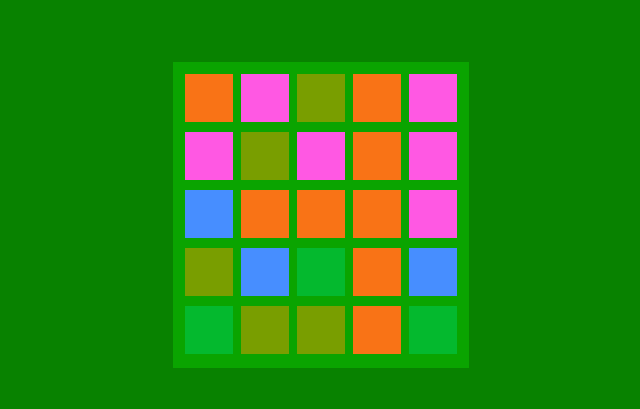
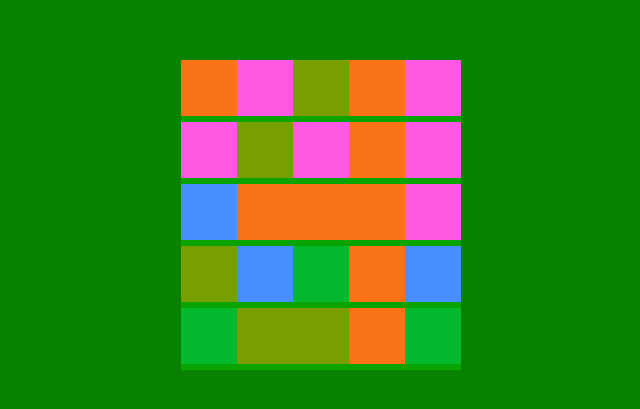
Before and after one commit to xyangst/hexlink, a SvelteKit app: page / in a window 1280 px wide. Shown: the part 185-594 px from the top of the page, without its empty margins (319-959 px from the left). Built offline with nearby package versions, Linux system fonts and the light colour scheme.

Commit message:
delete code

```diff
--- a/src/components/Grid.svelte
+++ b/src/components/Grid.svelte
@@ -6,12 +6,12 @@
 
 
 </script>
-<div class="bg-crack p-2">
-	{#each $board as width, x}
+<div class="bg-crack">
+	{#each $board as width}
 	<div>
-		{#each width as tile, y}
+		{#each width as tile}
 
-		<Tile {tile}></Tile>
+			<Tile {tile}></Tile>
 		{/each}
 	</div>
 	{/each}
--- a/src/components/Tile.svelte
+++ b/src/components/Tile.svelte
@@ -5,13 +5,11 @@
 </script>
 
 
-{#if tile.type !== null}
 	<button
 		on:click
-		class="p-1 w-14 h-14"
+		class="w-14 h-14"
 		><div class="tile tile{tile.type}"/>
 	</button>
-{/if}
 
 <style>
 	.tile1 {
--- a/src/lib/game.ts
+++ b/src/lib/game.ts
@@ -2,8 +2,7 @@ import { random } from "$lib"
 import { height, width } from "$lib/config"
 
 export class Tile {
-	id = Math.random()
-	type: null | number = Math.floor(random(0, 5))
+	type = Math.floor(random(0, 5))
 }
 export function generateRandomBoard() {
 	const board: Tile[][] = []
--- a/src/routes/+page.svelte
+++ b/src/routes/+page.svelte
@@ -5,7 +5,7 @@
 	let showModal = false
 </script>
 
-<main class="flex flex-col h-100 max-w-6xl">
+<main class="flex flex-col max-w-6xl">
 	<Grid/>
 	<GameOverModal bind:score={$score} bind:visible={showModal} />
 </main>
```
